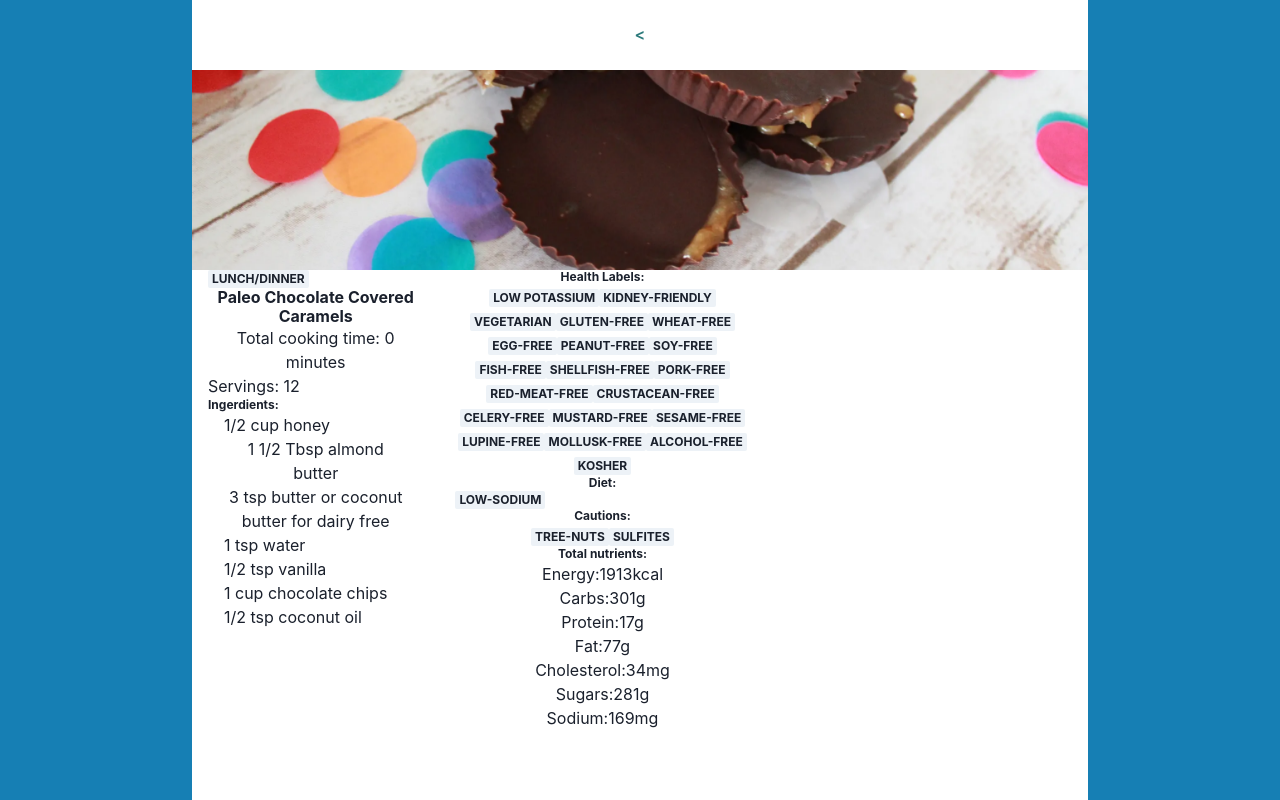
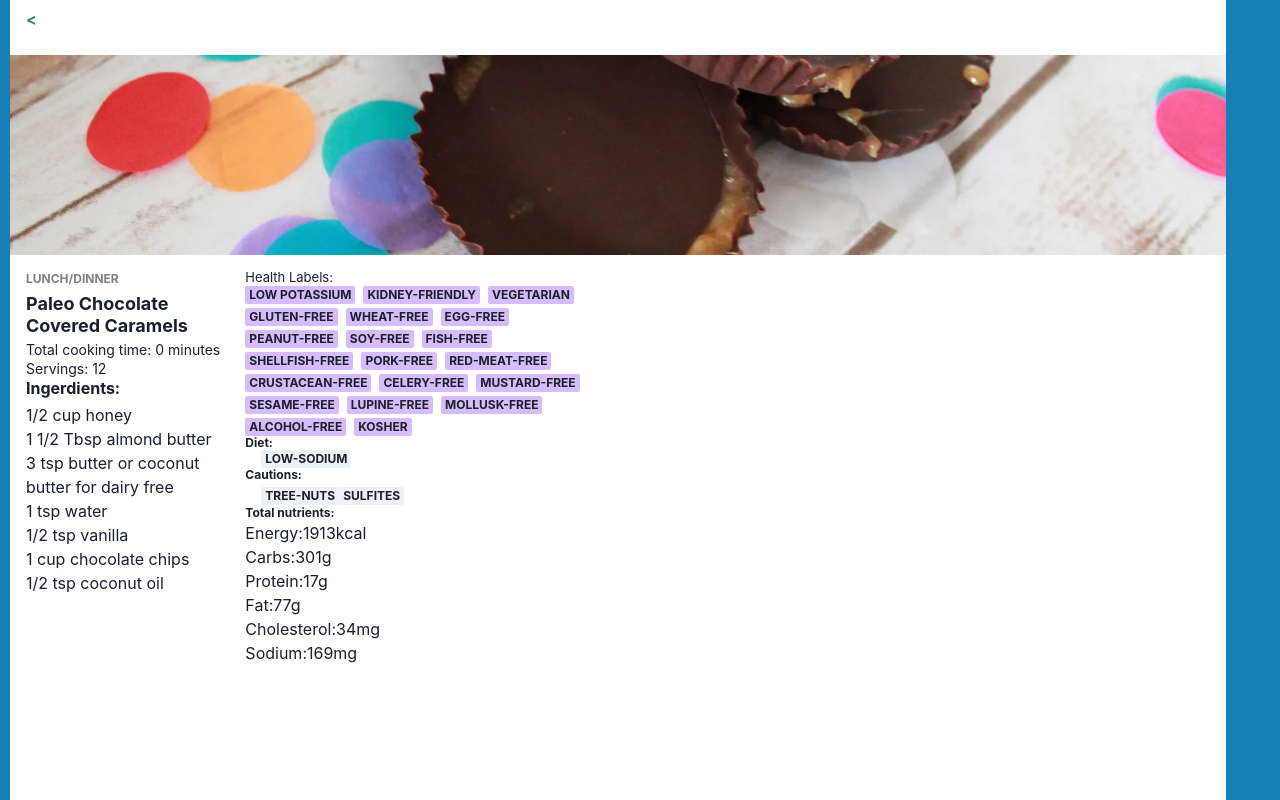
Before and after one commit to alexandrahendriks/REACT_Recipe_App, a React (Vite) app: page / in a window 1280 px wide. Both pictures are taken after a click on the element 642 px from the left and 391 px from the top of the page. Built offline with nearby package versions, Linux system fonts and the light colour scheme.

Commit message:
added styling

```diff
--- a/src/components/RecipeChoice.jsx
+++ b/src/components/RecipeChoice.jsx
@@ -6,6 +6,7 @@ import {
   Heading,
   Text,
   WrapItem,
+  Flex,
 } from "@chakra-ui/react";
 import { Button } from "./UI/Button";
 
@@ -14,15 +15,18 @@ export const RecipeChoice = ({ recipe, onClick }) => {
     <Container
       className="recipe"
       backgroundColor={"white"}
-      maxWidth="70vw"
+      maxWidth="95vw"
       minHeight={"100vh"}
       padding="0px"
+      ml={"10px"}
+      mr={"10px"}
+      overflow={"auto"}
     >
       <Button
         className="back-button"
         onClick={() => onClick()}
+        display="flex"
         variant="ghost"
-        marginTop="15px"
         marginBottom="15px"
       />
       <Image
@@ -38,53 +42,82 @@ export const RecipeChoice = ({ recipe, onClick }) => {
         className="wrapper"
         display={"flex"}
         flexDirection={"row"}
+        alignItems={"flex-start"}
+        justifyContent="flex-start"
         margin="0"
+        mt="15px"
+        mb="15px"
       >
         <Box
           className="left-side"
           display={"flex"}
           flexDirection={"column"}
           alignItems="flex-start"
+          justifyContent="flex-start"
+          textAlign={"left"}
         >
-          <Badge className="recipe-meal-type">{recipe.mealType}</Badge>
-          <Heading className="recipe-name" fontSize={"16px"}>
+          <Badge
+            className="recipe-meal-type"
+            color={"grey"}
+            backgroundColor={"white"}
+            padding="0px"
+            mb="5px"
+          >
+            {recipe.mealType}
+          </Badge>
+          <Heading className="recipe-name" fontSize={"18px"} mb={"5px"}>
             {recipe.label}
           </Heading>
-          <Text className="cooking-time">
+          <Text
+            className="cooking-time"
+            lineHeight={"normal"}
+            fontSize={"14px"}
+          >
             Total cooking time: {recipe.totalTime} minutes
           </Text>
-          <Text className="servings">Servings: {recipe.yield}</Text>
-          <Heading className="ingerdients-title" fontSize={"12px"}>
+          <Text className="servings" fontSize={"14px"}>
+            Servings: {recipe.yield}
+          </Text>
+          <Heading className="ingerdients-title" fontSize={"16px"} mb="5px">
             Ingerdients:
           </Heading>
-          <Container className="ingredients">
           {recipe.ingredientLines.map((item) => {
             return (
-                <WrapItem className="ingredient" key={item}>
+              <WrapItem className="ingredient" m={"0px"} key={item}>
                 {item}
               </WrapItem>
             );
           })}
-          </Container>
         </Box>
         <Container
           className="right-side"
           display={"flex"}
           flexDirection={"column"}
-          overflow="hidden"
+          alignItems="flex-start"
+          justifyContent="flex-start"
+          textAlign={"left"}
         >
-          <Heading className="recipe-health-labels-title" fontSize={"12px"}>
+          <Heading
+            className="recipe-health-labels-title"
+            fontSize={"13px"}
+            fontWeight="normal"
+          >
             Health Labels:
           </Heading>
-          <Container>
+          <Flex flexWrap={"wrap"} columnGap="2" rowGap={"1"}>
             {recipe.healthLabels.map((label) => {
               return (
-                <Badge className="recipe-health-label" key={label}>
+                <Badge
+                  className="recipe-health-label"
+                  fontSize={"12px"}
+                  backgroundColor={"#D6BCFA"}
+                  key={label}
+                >
                   {label}
                 </Badge>
               );
             })}
-          </Container>
+          </Flex>
           <Heading className="recipe-diet-title" fontSize={"12px"}>
             Diet:
           </Heading>
@@ -144,11 +177,6 @@ export const RecipeChoice = ({ recipe, onClick }) => {
             {recipe.totalNutrients.CHOLE.unit}
           </div>
           <div>
-            {recipe.totalNutrients.SUGAR.label}:
-            {Math.round(recipe.totalNutrients.SUGAR.quantity)}
-            {recipe.totalNutrients.SUGAR.unit}
-          </div>
-          <div>
             {recipe.totalNutrients.NA.label}:
             {Math.round(recipe.totalNutrients.NA.quantity)}
             {recipe.totalNutrients.NA.unit}
--- a/src/pages/RecipesPage.jsx
+++ b/src/pages/RecipesPage.jsx
@@ -14,6 +14,7 @@ export const RecipesPage = () => {
       padding={"0px"}
       backgroundColor={"rgb(22, 127, 180)"}
       maxWidth={"100vw"}
+      minHeight={"100vh"}
       textAlign={"center"}
     >
       {useRecipe ? (
@@ -34,6 +35,7 @@ export const RecipesPage = () => {
             flexDir="column"
             justifyContent={"center"}
             alignItems={"center"}
+            minHeight={"100vh"}
           >
             <Heading className="title" marginBottom={"25px"} color="white">
               {title}
```
Lines whose indentation alone changed are shown as unchanged.
